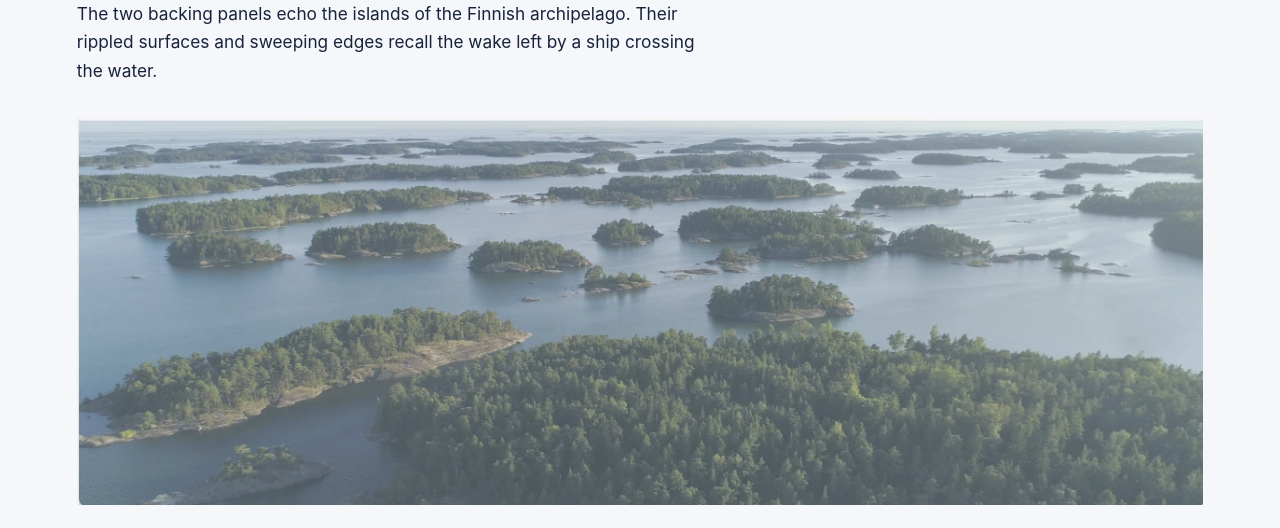
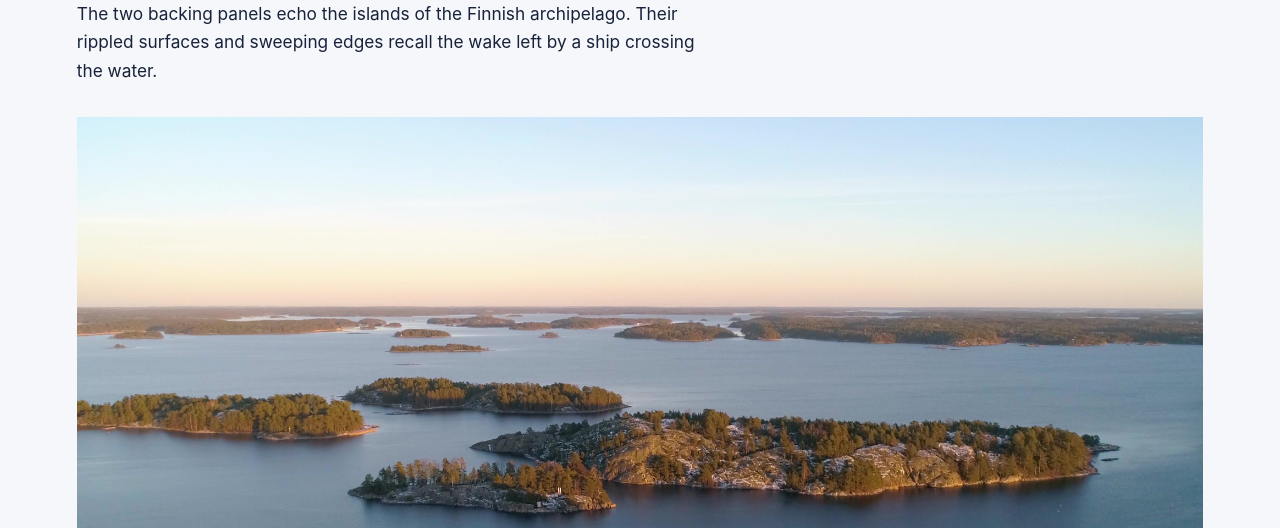
Before and after one commit to hcmd8cyhvs-web/aswans-journey-team2, a plain HTML site: page archipelago/index.html in a window 1280 px wide. Shown: the part 272-800 px from the top of the page. Drawn offline with Linux system fonts and the light colour scheme.

Commit message:
Replace swan and archipelago photos with supplied images

```diff
--- a/archipelago/index.html
+++ b/archipelago/index.html
@@ -23,7 +23,7 @@
       <h1>The Archipelago</h1>
       <p>The two backing panels echo the islands of the Finnish archipelago. Their rippled surfaces and sweeping edges recall the wake left by a ship crossing the water.</p>
       <figure class="archipelago-photo">
-        <img src="../finnish-archipelago.webp" width="1208" height="416" alt="Forested islands scattered across the water, seen from above">
+        <img src="../archipelago-landscape.jpeg" width="2048" height="1080" alt="Rocky, forested islands in the archipelago in warm evening light">
       </figure>
     </div>
   </main>
```
Also changed, not shown: swan/index.html (+1 -1 lines), archipelago-landscape.jpeg (added), swan-pair.jpeg (added).
